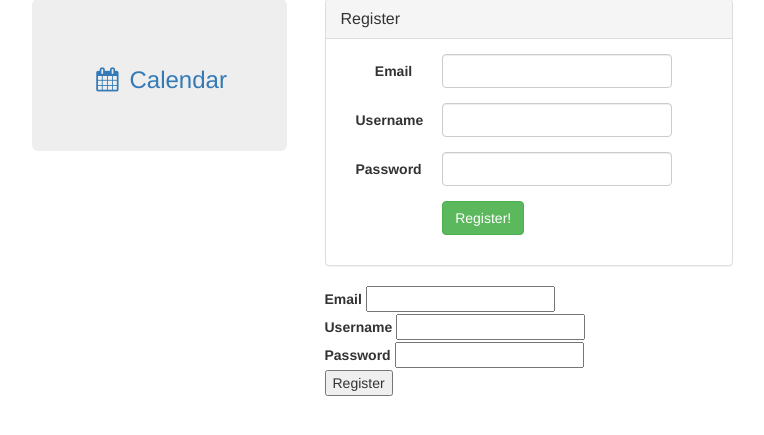
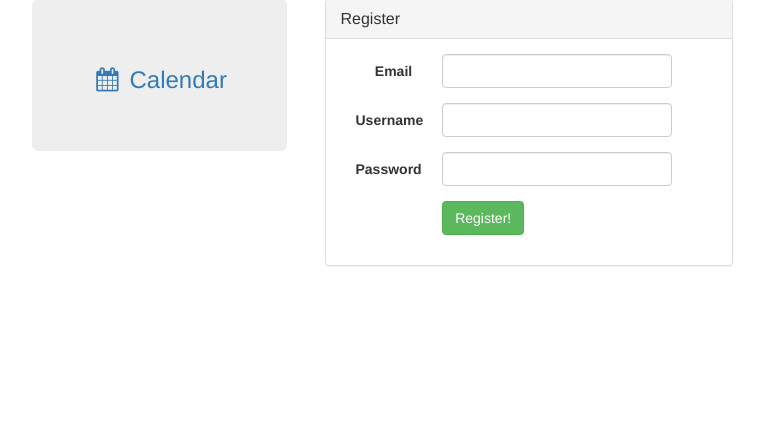
Before and after one commit to easyctf/ctf-calendar, a Flask app: page /register in a window 1280 px wide. Shown: the part 73-508 px from the top of the page, without its empty margins (38-802 px from the left). Run offline with Flask 2, Linux system fonts and the light colour scheme; some libraries are stand-ins or nearby versions.

Commit message:
Get rid of the old form.

```diff
--- a/templates/users/register.html
+++ b/templates/users/register.html
@@ -57,16 +57,4 @@
             </div>
         </div>
     </div>
-    <form method="post">
-        {{ register_form.csrf_token }}
-        {% for field in register_form if field.id != 'csrf_token' %}
-            {{ field.label }} {{ field() }}
-            {% if field.errors %}
-                <ul class="errors">{% for error in field.errors %}
-                    <li>{{ error }}</li>{% endfor %}</ul>
-            {% endif %}
-            <br/>
-        {% endfor %}
-        <input type="submit" value="Register">
-    </form>
 {% endblock %}
```
